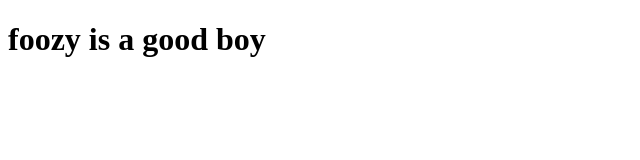
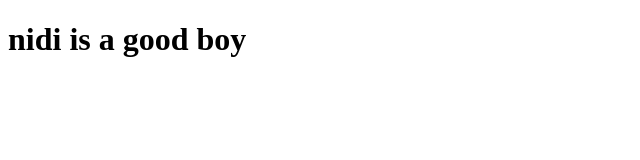
Before and after one commit to Nidhict2/training, a plain HTML site: page index.html in a window 1280 px wide. Shown: the whole page, without its empty margins (0-640 px from the left). Drawn offline with Linux system fonts and the light colour scheme.

Commit message:
Update index.html

```diff
--- a/index.html
+++ b/index.html
@@ -7,6 +7,6 @@
     <title>Document</title>
 </head>
 <body>
-    <h1>foozy is a good boy</h1>
+    <h1>nidi is a good boy</h1>
 </body>
 </html>
```
